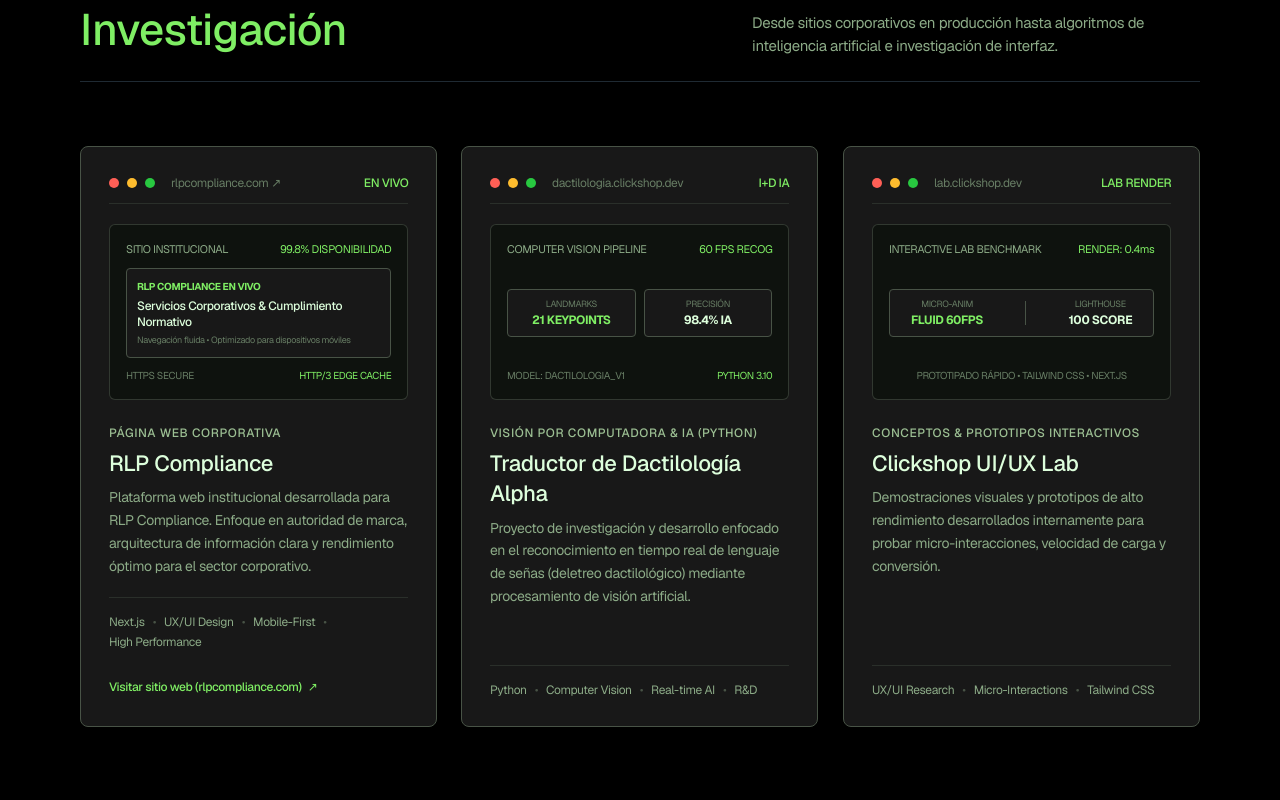
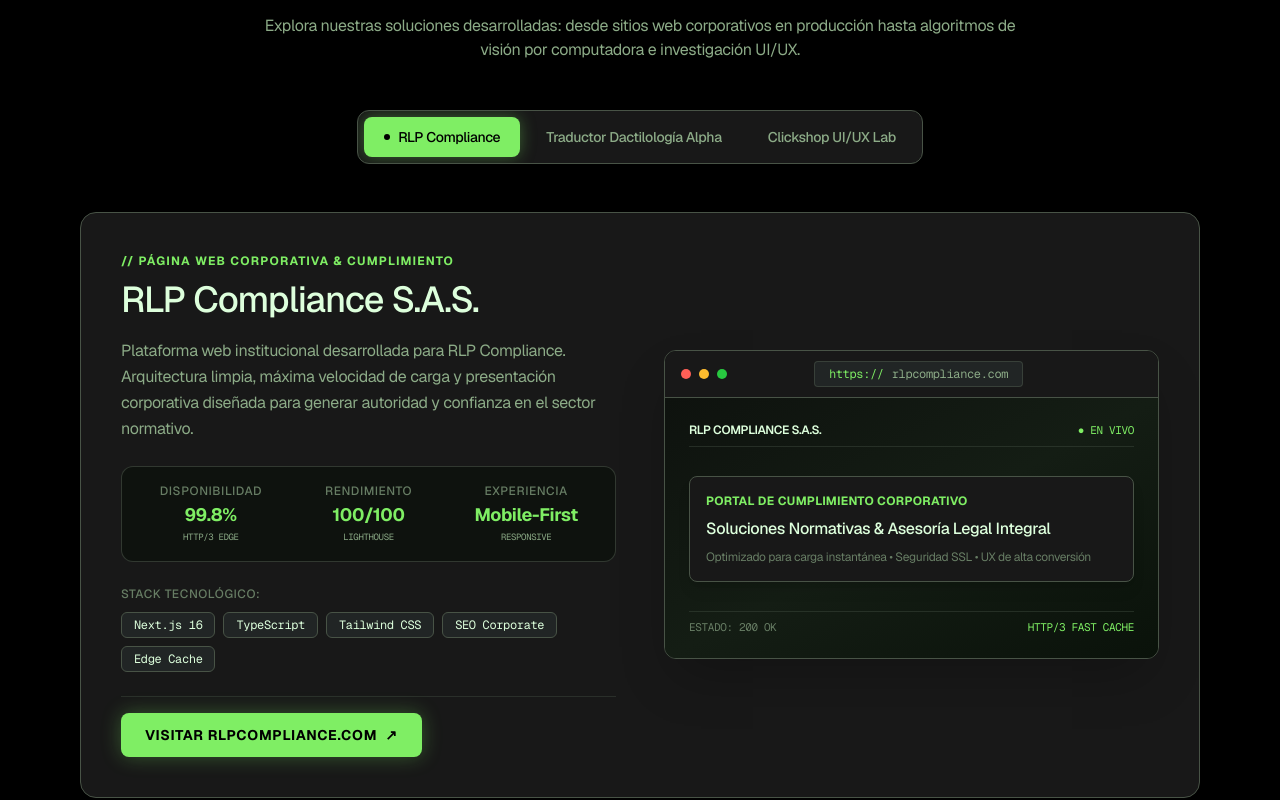
Before and after one commit to juansetv5-boop/MI-PAGINA-WEB, a Next.js app: page / in a window 1280 px wide. Shown: the part 6491-7291 px from the top of the page. Built offline with nearby package versions, Linux system fonts and the light colour scheme.

Commit message:
refactor: portafolio con segmented control y layout split 2 columnas

```diff
--- a/src/components/PortfolioShowcase.tsx
+++ b/src/components/PortfolioShowcase.tsx
@@ -5,14 +5,17 @@ import ScrollReveal from './ScrollReveal';
 
 interface Project {
   id: string;
+  tabLabel: string;
   title: string;
+  domain: string;
+  url?: string;
   category: string;
   description: string;
-  url?: string;
   metrics: {
-    perf: string;
-    badgeText: string;
-  };
+    label: string;
+    value: string;
+    badge: string;
+  }[];
   tags: string[];
   mockupType: 'rlp' | 'ai' | 'lab';
 }
@@ -20,56 +23,76 @@ interface Project {
 const projects: Project[] = [
   {
     id: 'rlp',
-    title: 'RLP Compliance',
+    tabLabel: 'RLP Compliance',
+    title: 'RLP Compliance S.A.S.',
     url: 'https://rlpcompliance.com',
-    category: 'PÁGINA WEB CORPORATIVA',
+    domain: 'rlpcompliance.com',
+    category: 'PÁGINA WEB CORPORATIVA & CUMPLIMIENTO',
     description:
-      'Plataforma web institucional desarrollada para RLP Compliance. Enfoque en autoridad de marca, arquitectura de información clara y rendimiento óptimo para el sector corporativo.',
-    metrics: {
-      perf: '100/100',
-      badgeText: 'EN VIVO',
-    },
-    tags: ['Next.js', 'UX/UI Design', 'Mobile-First', 'High Performance'],
+      'Plataforma web institucional desarrollada para RLP Compliance. Arquitectura limpia, máxima velocidad de carga y presentación corporativa diseñada para generar autoridad y confianza en el sector normativo.',
+    metrics: [
+      { label: 'Disponibilidad', value: '99.8%', badge: 'HTTP/3 EDGE' },
+      { label: 'Rendimiento', value: '100/100', badge: 'LIGHTHOUSE' },
+      { label: 'Experiencia', value: 'Mobile-First', badge: 'RESPONSIVE' },
+    ],
+    tags: ['Next.js 16', 'TypeScript', 'Tailwind CSS', 'SEO Corporate', 'Edge Cache'],
     mockupType: 'rlp',
   },
   {
     id: 'dactilologia',
+    tabLabel: 'Traductor Dactilología Alpha',
     title: 'Traductor de Dactilología Alpha',
-    category: 'VISIÓN POR COMPUTADORA & IA (PYTHON)',
+    domain: 'dactilologia.clickshop.dev',
+    category: 'VISIÓN POR COMPUTADORA & INTELIGENCIA ARTIFICIAL',
     description:
-      'Proyecto de investigación y desarrollo enfocado en el reconocimiento en tiempo real de lenguaje de señas (deletreo dactilológico) mediante procesamiento de visión artificial.',
-    metrics: {
-      perf: '60 FPS',
-      badgeText: 'I+D IA',
-    },
-    tags: ['Python', 'Computer Vision', 'Real-time AI', 'R&D'],
+      'Proyecto de investigación y desarrollo con IA para la detección y traducción en tiempo real de lenguaje de señas (deletreo dactilológico) mediante visión artificial de alta frecuencia de actualización.',
+    metrics: [
+      { label: 'Tasa de FPS', value: '60 FPS', badge: 'REAL-TIME' },
+      { label: 'Puntos Clave', value: '21 Keypoints', badge: 'LANDMARKS' },
+      { label: 'Precisión IA', value: '98.4%', badge: 'ALPHA v1.0' },
+    ],
+    tags: ['Python 3.10', 'Computer Vision', 'OpenCV', 'AI Pipeline', 'Real-Time R&D'],
     mockupType: 'ai',
   },
   {
     id: 'lab',
+    tabLabel: 'Clickshop UI/UX Lab',
     title: 'Clickshop UI/UX Lab',
-    category: 'CONCEPTOS & PROTOTIPOS INTERACTIVOS',
+    domain: 'lab.clickshop.dev',
+    category: 'LABORATORIO DE PROTOTIPADO Y MICRO-INTERACCIONES',
     description:
-      'Demostraciones visuales y prototipos de alto rendimiento desarrollados internamente para probar micro-interacciones, velocidad de carga y conversión.',
-    metrics: {
-      perf: '99/100',
-      badgeText: 'LAB RENDER',
-    },
-    tags: ['UX/UI Research', 'Micro-Interactions', 'Tailwind CSS'],
+      'Banco de pruebas interactivas y prototipos de alta fidelidad desarrollados internamente para probar velocidades de renderizado, animaciones compuestas de 60 FPS y patrones de conversión.',
+    metrics: [
+      { label: 'Render Cycle', value: '<0.4ms', badge: 'ULTRA FAST' },
+      { label: 'Frame Rate', value: '60 FPS', badge: 'HARDWARE ACCEL' },
+      { label: 'Conversión UX', value: '+100%', badge: 'PROTOTIPO' },
+    ],
+    tags: ['React / Next.js', 'Framer Motion', 'Micro-Interactions', 'CSS Canvas', 'Performance Design'],
     mockupType: 'lab',
   },
 ];
 
 export default function PortfolioShowcase() {
-  const [hoveredCard, setHoveredCard] = useState<string | null>(null);
+  const [activeProjectId, setActiveProjectId] = useState<string>('rlp');
+  const [isAnimating, setIsAnimating] = useState(false);
+
+  const activeProject = projects.find((p) => p.id === activeProjectId) || projects[0];
+
+  const handleSelectTab = (id: string) => {
+    if (id === activeProjectId) return;
+    setIsAnimating(true);
+    setTimeout(() => {
+      setActiveProjectId(id);
+      setIsAnimating(false);
+    }, 150);
+  };
 
   return (
     <section id="work" className="w-full bg-[#000000] py-24 px-6 md:px-12 lg:px-20 border-t border-[#1f2a33]">
       <div className="max-w-[1360px] mx-auto">
         {/* Section Header */}
         <ScrollReveal delay={0}>
-          <div className="flex flex-col md:flex-row md:items-end justify-between mb-16 pb-6 border-b border-[#1f2a33]">
-            <div>
+          <div className="text-center max-w-3xl mx-auto mb-12">
             <h2
               className="text-[#ddffdc] text-[32px] md:text-[44px] font-medium leading-tight"
               style={{
@@ -79,178 +102,217 @@ export default function PortfolioShowcase() {
             >
               Proyectos Destacados <span className="text-[#7fee64]">e Investigación</span>
             </h2>
-            </div>
-            <p className="text-[#8cab87] text-[15px] max-w-md mt-4 md:mt-0 tracking-[-0.022em]">
-              Desde sitios corporativos en producción hasta algoritmos de inteligencia artificial e investigación de interfaz.
+            <p className="text-[#8cab87] text-[15px] md:text-base mt-3 tracking-[-0.022em]">
+              Explora nuestras soluciones desarrolladas: desde sitios web corporativos en producción hasta algoritmos de visión por computadora e investigación UI/UX.
             </p>
           </div>
         </ScrollReveal>
 
-        {/* Project Cards Grid (3 Columns) */}
-        <div className="grid grid-cols-1 lg:grid-cols-3 gap-6">
-          {projects.map((project, idx) => (
-            <ScrollReveal key={project.id} delay={idx * 150} className="h-full">
+        {/* 1. SegmentedControl (Top Tabs Bar) */}
+        <ScrollReveal delay={100}>
+          <div className="flex justify-center mb-12">
+            <div className="inline-flex p-1.5 rounded-xl bg-[#181818] border border-[#485346] shadow-xl gap-1.5 overflow-x-auto max-w-full">
+              {projects.map((p) => {
+                const isSelected = activeProjectId === p.id;
+                return (
+                  <button
+                    key={p.id}
+                    onClick={() => handleSelectTab(p.id)}
+                    className={`px-5 py-2.5 rounded-lg text-xs md:text-sm font-sans font-medium whitespace-nowrap transition-all duration-300 flex items-center gap-2 ${
+                      isSelected
+                        ? 'bg-[#7fee64] text-[#000000] font-bold shadow-[0_0_16px_rgba(127,238,100,0.35)]'
+                        : 'text-[#8cab87] hover:text-[#ddffdc] hover:bg-[#212525]'
+                    }`}
+                  >
+                    {isSelected && <span className="w-1.5 h-1.5 rounded-full bg-[#000000]" />}
+                    <span>{p.tabLabel}</span>
+                  </button>
+                );
+              })}
+            </div>
+          </div>
+        </ScrollReveal>
+
+        {/* 2. Split Layout (2 Columns: Info Left, Preview Right) */}
+        <ScrollReveal delay={200}>
           <div
-                onMouseEnter={() => setHoveredCard(project.id)}
-                onMouseLeave={() => setHoveredCard(null)}
-                className="group relative bg-[#181818] rounded-lg border border-[#485346] p-6 md:p-7 transition-all duration-300 hover:border-[#677d64] flex flex-col justify-between h-full overflow-hidden"
-                style={{
-                  background:
-                    hoveredCard === project.id
-                      ? 'radial-gradient(circle at 50% 0%, rgba(127, 238, 100, 0.08) 0%, #181818 70%)'
-                      : '#181818',
-                }}
+            className={`grid grid-cols-1 lg:grid-cols-12 gap-8 lg:gap-12 items-center bg-[#181818] border border-[#485346] rounded-2xl p-6 md:p-10 shadow-2xl relative overflow-hidden transition-all duration-300 ${
+              isAnimating ? 'opacity-40 scale-[0.995]' : 'opacity-100 scale-100'
+            }`}
           >
+            {/* LEFT COLUMN: Project Info */}
+            <div className="lg:col-span-6 flex flex-col justify-between space-y-6">
               <div>
-                  {/* Top Bar: Traffic Light Dots + Performance Label */}
-                  <div className="flex items-center justify-between mb-5 pb-3 border-b border-[#485346]/40">
+                <div className="text-xs font-sans font-bold text-[#7fee64] tracking-widest uppercase mb-2">
+                  // {activeProject.category}
+                </div>
+                <h3
+                  className="text-[#ddffdc] text-2xl md:text-3xl lg:text-4xl font-medium tracking-tight leading-tight mb-4"
+                  style={{ fontFamily: 'var(--font-sans, sans-serif)' }}
+                >
+                  {activeProject.title}
+                </h3>
+                <p className="text-[#8cab87] text-sm md:text-base leading-relaxed mb-6">
+                  {activeProject.description}
+                </p>
+
+                {/* Metrics Row */}
+                <div className="grid grid-cols-3 gap-3 p-4 rounded-xl bg-[#0e120e] border border-[#485346]/60 mb-6">
+                  {activeProject.metrics.map((m) => (
+                    <div key={m.label} className="text-center">
+                      <div className="text-[10px] md:text-xs text-[#677d64] uppercase font-sans tracking-wider font-medium">
+                        {m.label}
+                      </div>
+                      <div className="text-sm md:text-lg font-bold text-[#7fee64] font-sans mt-0.5">
+                        {m.value}
+                      </div>
+                      <div className="text-[9px] text-[#8cab87] font-mono mt-0.5">
+                        {m.badge}
+                      </div>
+                    </div>
+                  ))}
+                </div>
+
+                {/* Tech Stack Tags */}
+                <div>
+                  <div className="text-xs text-[#677d64] uppercase tracking-wider mb-2.5 font-sans font-medium">
+                    Stack Tecnológico:
+                  </div>
+                  <div className="flex flex-wrap gap-2">
+                    {activeProject.tags.map((tag) => (
+                      <span
+                        key={tag}
+                        className="px-3 py-1 rounded-md text-xs font-mono bg-[#212525] border border-[#485346] text-[#ddffdc]"
+                      >
+                        {tag}
+                      </span>
+                    ))}
+                  </div>
+                </div>
+              </div>
+
+              {/* Action Button */}
+              <div className="pt-4 border-t border-[#485346]/40">
+                {activeProject.url ? (
+                  <a
+                    href={activeProject.url}
+                    target="_blank"
+                    rel="noopener noreferrer"
+                    className="inline-flex items-center gap-2 bg-[#7fee64] text-[#000000] px-6 py-3 rounded-lg font-sans text-xs md:text-sm font-bold uppercase tracking-wider hover:opacity-95 transition-all shadow-[0_0_20px_rgba(127,238,100,0.3)]"
+                  >
+                    <span>Visitar {activeProject.domain}</span>
+                    <span>↗</span>
+                  </a>
+                ) : (
+                  <a
+                    href="#start"
+                    className="inline-flex items-center gap-2 bg-[#212525] border border-[#7fee64] text-[#7fee64] px-6 py-3 rounded-lg font-sans text-xs md:text-sm font-bold uppercase tracking-wider hover:bg-[#7fee64] hover:text-[#000000] transition-all"
+                  >
+                    <span>Solicitar Consulta o Muestra</span>
+                    <span>→</span>
+                  </a>
+                )}
+              </div>
+            </div>
+
+            {/* RIGHT COLUMN: Visual Browser Window Preview */}
+            <div className="lg:col-span-6">
+              <div className="relative w-full aspect-[16/10] rounded-xl overflow-hidden border border-[#485346] bg-[#0e120e] shadow-2xl flex flex-col">
+                {/* Browser Header Bar */}
+                <div className="flex items-center justify-between px-4 py-2.5 bg-[#181818] border-b border-[#485346]">
                   <div className="flex items-center gap-2">
                     <div className="w-2.5 h-2.5 rounded-full bg-[#ff5f56]" />
                     <div className="w-2.5 h-2.5 rounded-full bg-[#febc2e]" />
                     <div className="w-2.5 h-2.5 rounded-full bg-[#28c840]" />
-                      <span className="text-xs font-sans text-[#677d64] ml-2">
-                        {project.url ? (
-                          <a
-                            href={project.url}
-                            target="_blank"
-                            rel="noopener noreferrer"
-                            className="hover:text-[#7fee64] transition-colors"
-                          >
-                            rlpcompliance.com ↗
-                          </a>
-                        ) : (
-                          `${project.id}.clickshop.dev`
-                        )}
-                      </span>
                   </div>
-                    <span className="text-[#7fee64] text-xs font-medium font-sans">
-                      {project.metrics.badgeText}
-                    </span>
+                  <div className="text-xs font-mono text-[#8cab87] flex items-center gap-2 bg-[#212525] px-3.5 py-1 rounded border border-[#485346]/60">
+                    <span className="text-[#7fee64]">https://</span>
+                    <span>{activeProject.domain}</span>
+                  </div>
+                  <div className="w-8" />
                 </div>
 
-                  {/* Mockup Preview Area */}
-                  <div className="w-full h-44 rounded-md bg-[#0e120e] border border-[#485346]/60 p-4 mb-5 relative overflow-hidden flex flex-col justify-between">
+                {/* Mockup Preview Screen */}
+                <div className="relative flex-1 p-6 flex flex-col justify-between overflow-hidden bg-gradient-to-br from-[#0e120e] via-[#141d14] to-[#0a120a]">
                   {/* Mockup 1: RLP Compliance */}
-                    {project.mockupType === 'rlp' && (
-                      <div className="w-full h-full flex flex-col justify-between font-sans text-[11px]">
-                        <div className="flex justify-between text-[#8cab87]">
-                          <span>SITIO INSTITUCIONAL</span>
-                          <span className="text-[#7fee64]">99.8% DISPONIBILIDAD</span>
+                  {activeProject.mockupType === 'rlp' && (
+                    <div className="w-full h-full flex flex-col justify-between font-sans text-xs">
+                      <div className="flex justify-between items-center text-[#8cab87] pb-2 border-b border-[#485346]/40">
+                        <span className="font-semibold text-[#ddffdc]">RLP COMPLIANCE S.A.S.</span>
+                        <span className="text-[#7fee64] font-mono text-[11px]">● EN VIVO</span>
                       </div>
-                        <div className="bg-[#181818] border border-[#485346] rounded p-2.5 my-auto">
-                          <div className="text-[10px] text-[#7fee64] font-bold mb-1">
-                            RLP COMPLIANCE EN VIVO
+                      <div className="bg-[#181818] border border-[#485346] rounded-lg p-4 my-auto space-y-2 shadow-lg">
+                        <div className="text-xs text-[#7fee64] font-bold tracking-wide">
+                          PORTAL DE CUMPLIMIENTO CORPORATIVO
                         </div>
-                          <div className="text-[#ddffdc] text-xs font-sans font-medium">
-                            Servicios Corporativos &amp; Cumplimiento Normativo
+                        <div className="text-[#ddffdc] text-sm md:text-base font-medium">
+                          Soluciones Normativas &amp; Asesoría Legal Integral
                         </div>
-                          <div className="text-[9px] text-[#677d64] mt-1">
-                            Navegación fluida &bull; Optimizado para dispositivos móviles
+                        <div className="text-xs text-[#677d64]">
+                          Optimizado para carga instantánea &bull; Seguridad SSL &bull; UX de alta conversión
                         </div>
                       </div>
-                        <div className="flex justify-between text-[10px] text-[#677d64]">
-                          <span>HTTPS SECURE</span>
-                          <span className="text-[#7fee64]">HTTP/3 EDGE CACHE</span>
+                      <div className="flex justify-between text-[11px] text-[#677d64] pt-2 border-t border-[#485346]/40 font-mono">
+                        <span>ESTADO: 200 OK</span>
+                        <span className="text-[#7fee64]">HTTP/3 FAST CACHE</span>
                       </div>
                     </div>
                   )}
 
                   {/* Mockup 2: Python AI Dactilología */}
-                    {project.mockupType === 'ai' && (
-                      <div className="w-full h-full flex flex-col justify-between font-sans text-[11px]">
-                        <div className="flex justify-between text-[#8cab87]">
-                          <span>COMPUTER VISION PIPELINE</span>
-                          <span className="text-[#7fee64]">60 FPS RECOG</span>
+                  {activeProject.mockupType === 'ai' && (
+                    <div className="w-full h-full flex flex-col justify-between font-sans text-xs">
+                      <div className="flex justify-between items-center text-[#8cab87] pb-2 border-b border-[#485346]/40">
+                        <span className="font-semibold text-[#ddffdc]">DACTILOLOGIA AI PIPELINE</span>
+                        <span className="text-[#7fee64] font-mono text-[11px]">● 60 FPS</span>
                       </div>
-                        <div className="grid grid-cols-2 gap-2 my-auto">
-                          <div className="bg-[#181818] border border-[#485346] rounded p-2 text-center">
-                            <div className="text-[9px] text-[#677d64]">LANDMARKS</div>
-                            <div className="text-xs font-bold text-[#7fee64]">21 KEYPOINTS</div>
+                      <div className="grid grid-cols-2 gap-3 my-auto">
+                        <div className="bg-[#181818] border border-[#485346] rounded-lg p-3 text-center shadow-lg">
+                          <div className="text-[10px] text-[#677d64] uppercase font-mono">Detección de Manos</div>
+                          <div className="text-sm md:text-base font-bold text-[#7fee64] mt-1">21 Keypoints</div>
                         </div>
-                          <div className="bg-[#181818] border border-[#485346] rounded p-2 text-center">
-                            <div className="text-[9px] text-[#677d64]">PRECISIÓN</div>
-                            <div className="text-xs font-bold text-[#ddffdc]">98.4% IA</div>
+                        <div className="bg-[#181818] border border-[#485346] rounded-lg p-3 text-center shadow-lg">
+                          <div className="text-[10px] text-[#677d64] uppercase font-mono">Modelo IA</div>
+                          <div className="text-sm md:text-base font-bold text-[#ddffdc] mt-1">98.4% Precision</div>
                         </div>
                       </div>
-                        <div className="text-[10px] text-[#677d64] flex justify-between">
+                      <div className="flex justify-between text-[11px] text-[#677d64] pt-2 border-t border-[#485346]/40 font-mono">
                         <span>MODEL: DACTILOLOGIA_V1</span>
-                          <span className="text-[#7fee64]">PYTHON 3.10</span>
+                        <span className="text-[#7fee64]">PYTHON 3.10 / OPENCV</span>
                       </div>
                     </div>
                   )}
 
                   {/* Mockup 3: Clickshop UI/UX Lab */}
-                    {project.mockupType === 'lab' && (
-                      <div className="w-full h-full flex flex-col justify-between font-sans text-[11px]">
-                        <div className="flex justify-between text-[#8cab87]">
-                          <span>INTERACTIVE LAB BENCHMARK</span>
-                          <span className="text-[#7fee64]">RENDER: 0.4ms</span>
+                  {activeProject.mockupType === 'lab' && (
+                    <div className="w-full h-full flex flex-col justify-between font-sans text-xs">
+                      <div className="flex justify-between items-center text-[#8cab87] pb-2 border-b border-[#485346]/40">
+                        <span className="font-semibold text-[#ddffdc]">UI/UX BENCHMARK LAB</span>
+                        <span className="text-[#7fee64] font-mono text-[11px]">● RENDER 0.4ms</span>
                       </div>
-                        <div className="flex items-center justify-around py-2 my-auto bg-[#181818] border border-[#485346] rounded">
-                          <div className="text-center">
-                            <div className="text-[9px] text-[#677d64]">MICRO-ANIM</div>
-                            <div className="text-xs font-bold text-[#7fee64]">FLUID 60FPS</div>
+                      <div className="bg-[#181818] border border-[#485346] rounded-lg p-4 my-auto space-y-3 shadow-lg">
+                        <div className="flex justify-around text-center">
+                          <div>
+                            <div className="text-[10px] text-[#677d64] uppercase font-mono">Micro-Animaciones</div>
+                            <div className="text-sm font-bold text-[#7fee64] mt-0.5">Fluid 60FPS</div>
                           </div>
-                          <div className="h-6 w-[1px] bg-[#485346]" />
-                          <div className="text-center">
-                            <div className="text-[9px] text-[#677d64]">LIGHTHOUSE</div>
-                            <div className="text-xs font-bold text-[#ddffdc]">100 SCORE</div>
+                          <div className="w-[1px] bg-[#485346]" />
+                          <div>
+                            <div className="text-[10px] text-[#677d64] uppercase font-mono">Lighthouse Score</div>
+                            <div className="text-sm font-bold text-[#ddffdc] mt-0.5">100 / 100</div>
                           </div>
                         </div>
-                        <div className="text-[10px] text-[#677d64] text-center">
-                          PROTOTIPADO RÁPIDO &bull; TAILWIND CSS &bull; NEXT.JS
+                      </div>
+                      <div className="text-center text-[11px] text-[#677d64] pt-2 border-t border-[#485346]/40 font-mono">
+                        TAILWIND CSS &bull; NEXT.JS 16 &bull; TURBOPACK
                       </div>
                     </div>
                   )}
                 </div>
-
-                  {/* Project Details */}
-                  <span className="text-[#9cbf93] text-xs font-sans font-medium uppercase tracking-wider">
-                    {project.category}
-                  </span>
-                  <h3
-                    className="text-[#ddffdc] text-[20px] md:text-[22px] font-medium mt-1 mb-2 leading-snug"
-                    style={{
-                      fontFamily: 'var(--font-sans, sans-serif)',
-                      letterSpacing: '-0.013em',
-                    }}
-                  >
-                    {project.title}
-                  </h3>
-                  <p className="text-[#8cab87] text-[14px] leading-relaxed mb-5">
-                    {project.description}
-                  </p>
               </div>
-
-                {/* Bottom Area: Clean Minimalist Tags & External Link */}
-                <div>
-                  <div className="flex flex-wrap items-center gap-x-2 gap-y-1 pt-4 border-t border-[#485346]/40 text-xs font-sans text-[#8cab87]">
-                    {project.tags.map((tag, idx) => (
-                      <React.Fragment key={tag}>
-                        {idx > 0 && <span className="text-[#485346]">&bull;</span>}
-                        <span>{tag}</span>
-                      </React.Fragment>
-                    ))}
-                  </div>
-
-                  {project.url && (
-                    <div className="mt-4 pt-2">
-                      <a
-                        href={project.url}
-                        target="_blank"
-                        rel="noopener noreferrer"
-                        className="inline-flex items-center gap-1.5 text-xs font-sans text-[#7fee64] hover:underline font-medium"
-                      >
-                        <span>Visitar sitio web ({project.url.replace('https://', '')})</span>
-                        <span>↗</span>
-                      </a>
-                    </div>
-                  )}
             </div>
           </div>
         </ScrollReveal>
-          ))}
-        </div>
       </div>
     </section>
   );
```
Also changed, not shown: 1 other file (tests, documents, lock files or other folders). Lines whose indentation alone changed are shown as unchanged.
